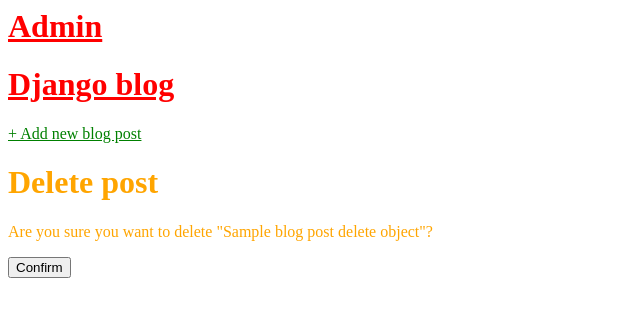
After one commit to anr-learn/DFB38_06_blog_app, a Django app: template templates/post_delete.html in a window 1280 px wide. The commit adds this page. Shown: the top 317 px of the page, without its empty margins (0-640 px from the left). Run offline with Django 3.2, Linux system fonts and the light colour scheme; the template is opened without the code that fills it: most values are stand-ins (such as "Sample title", 1, 10 or a date in 2020).

Commit message:
chap 6 location 1952 - 'delete' now works, and from prior commits so do add and edit

```diff
--- a/blog05_app/views.py
+++ b/blog05_app/views.py
@@ -62,7 +62,8 @@
 	model = BlogPost
 	template_name = "post_delete.html"
 	success_url = reverse_lazy("home")
-	###context_object_name = "blog_post_delete_object"
+	# see post_delete.html
+	context_object_name = "blog_post_delete_object"
 
 
 ### end ###
--- a/templates/base.html
+++ b/templates/base.html
@@ -13,8 +13,8 @@
     <div>
       <header>
         <div class="nav-left">
+          <h1><a href="admin/">Admin</a></h1>
           <h1><a href="{% url 'home' %}">Django blog</a></h1>
-          <h1><a href="admin/">Admin</a></h1>
         </div>
         <div class="nav-right">
           <a href="{% url 'post_new' %}">+ Add new blog post</a>
--- /dev/null
+++ b/templates/post_delete.html
@@ -0,0 +1,14 @@
+<!-- DFB38_06_blog_app/templates/post_delete.html -->
+
+{% extends 'base.html' %}
+
+<!--  NOTE that 'content' is a name we name up, not a reserved / keyword -->
+{% block content %}
+	<h1>Delete post</h1>
+	<form action="" method="post">{% csrf_token %}
+		<p> Are you sure you want to delete "{{ blog_post_delete_object.postTitle }}"?</p>
+		<input type="submit" value="Confirm" />
+	</form>
+{% endblock content %}
+
+<!-- ### end ### -->
--- a/templates/post_detail.html
+++ b/templates/post_detail.html
@@ -1,4 +1,4 @@
-<!--  templates/ post_detail.html  -->
+<!-- DFB38_06_blog_app/templates/post_detail.html -->
 
 {% extends 'base.html' %}
 
--- a/templates/post_edit.html
+++ b/templates/post_edit.html
@@ -1,4 +1,4 @@
-<!--  templates/ post_edit.html  -->
+<!-- DFB38_06_blog_app/templates/post_edit.html -->
 
 {% extends 'base.html' %}
 
```
Also changed, not shown: db.sqlite3.
